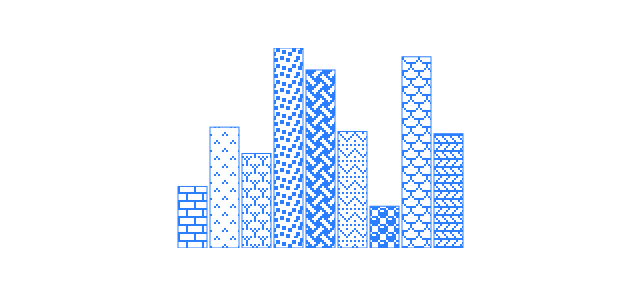
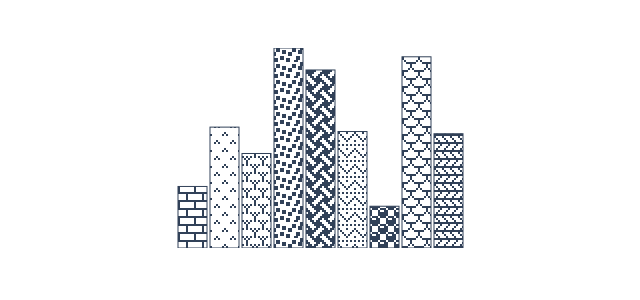
Before and after one commit to joaopalmeiro/fe-playground, a React (Vite) app in the folder gem-patterns/: page / in a window 1280 px wide. Shown: the top 300 px of the page, without its empty margins (320-960 px from the left). Built offline with nearby package versions, Linux system fonts and the light colour scheme.

Commit message:
Update color

```diff
--- a/gem-patterns/src/BarChart.tsx
+++ b/gem-patterns/src/BarChart.tsx
@@ -36,7 +36,7 @@ function BarChart({ data }: BarChartProps): JSX.Element {
           width={xScale.bandwidth()}
           height={HEIGHT - yScale(datum.y)}
           fill={`url(#${PATTERN_ELEMENT_ID_PREFIX}${datum.pattern})`}
-          className="stroke-blue-500"
+          className="stroke-slate-700"
         />
       ))}
     </svg>
--- a/gem-patterns/src/GemPatterns.tsx
+++ b/gem-patterns/src/GemPatterns.tsx
@@ -15,7 +15,7 @@ function GemPatterns(): JSX.Element {
           width={PATTERN_WIDTH * PIXEL_SIZE}
           height={PATTERN_HEIGHT * PIXEL_SIZE}
         >
-          <path d={patternToPath(rows)} className="fill-blue-500" transform={`scale(${PIXEL_SIZE})`} />
+          <path d={patternToPath(rows)} className="fill-slate-700" transform={`scale(${PIXEL_SIZE})`} />
         </pattern>
       ))}
     </defs>
```
